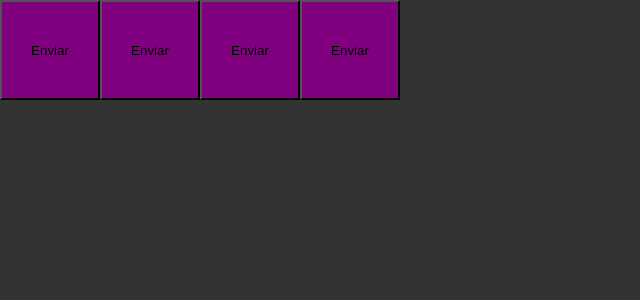
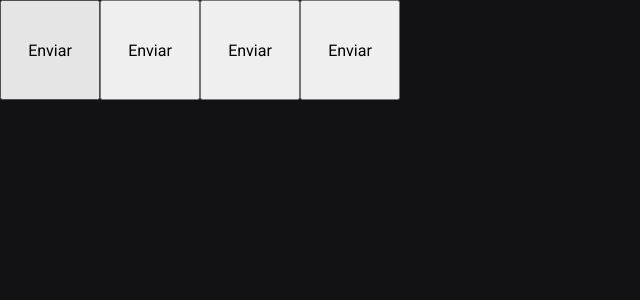
Before and after one commit to Gabriel422-hue/Pomodoro-Timer, a React (Vite) app: page / in a window 1280 px wide. Shown: the top 300 px of the page, without its empty margins (0-640 px from the left). Built offline with nearby package versions, Linux system fonts and the light colour scheme.

Commit message:
Colors and fonts

```diff
--- a/index.html
+++ b/index.html
@@ -2,7 +2,13 @@
 <html lang="en">
   <head>
     <meta charset="UTF-8" />
+    <link rel="preconnect" href="https://fonts.googleapis.com" />
+    <link rel="preconnect" href="https://fonts.gstatic.com" crossorigin />
+
     <link rel="icon" type="image/svg+xml" href="/vite.svg" />
+
+    <link href="https://fonts.googleapis.com/css2?family=Roboto+Mono:wght@700&family=Roboto:wght@400;700&display=swap" rel="stylesheet" />
+
     <meta name="viewport" content="width=device-width, initial-scale=1.0" />
     <title>Ignite Timer</title>
   </head>
--- a/src/styles/global.ts
+++ b/src/styles/global.ts
@@ -8,9 +8,20 @@
         box-sizing: border- box;
 
     }
+        :focus{
+            outline: 0;
+            box-shadow: 0 0 0 2px ${props => props.theme["gray-500"]};
+        }
+
         body{
-            background: #333;
-            color: #fff;
+            background: ${props => props.theme["gray-900"] };
+            color: ${props => props.theme["gray-300"]};
+        }
+
+        body, input, textarea, button {
+            font-family: 'Roboto', sans-serif;
+            font-weight: 400;
+            font-size: 1rem;
         }
 
 
--- a/src/styles/themes/default.ts
+++ b/src/styles/themes/default.ts
@@ -1,4 +1,21 @@
 export const defaultTheme = {
-    primary:'purple',
-    secondary: 'orange'
+    white: '#FFF',
+
+    'gray-100': '#E1E1E6',
+    'gray-300': '#C4C4CC',
+    'gray-400': '#8D8D99',
+    'gray-500': '#7C7C8A',
+    'gray-600': '#323238',
+    'gray-700': '#29292E',
+    'gray-800': '#202024',
+    'gray-900': '#121214',
+
+    'green-300': '#00B37E',
+    'green-500': '#00875F',
+    'green-700': '#015F43',
+
+    'red-500': '#AB222E',
+    'red-700': '#7A1921',
+
+    'yellow-500': '#FBA94C',
 }
```
